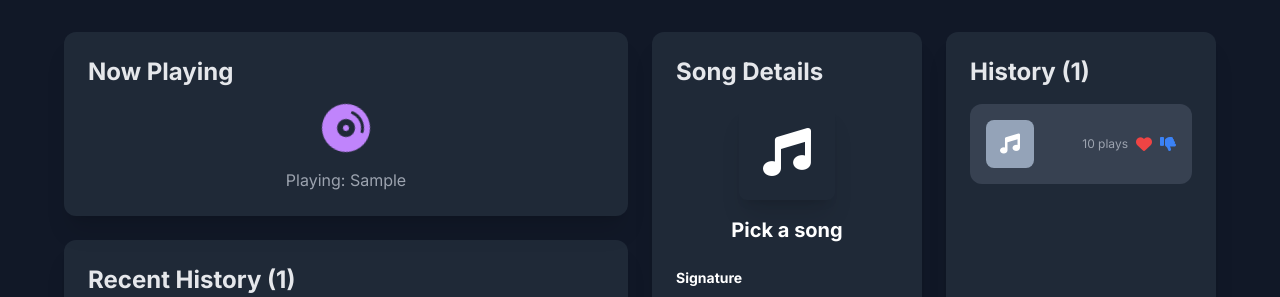
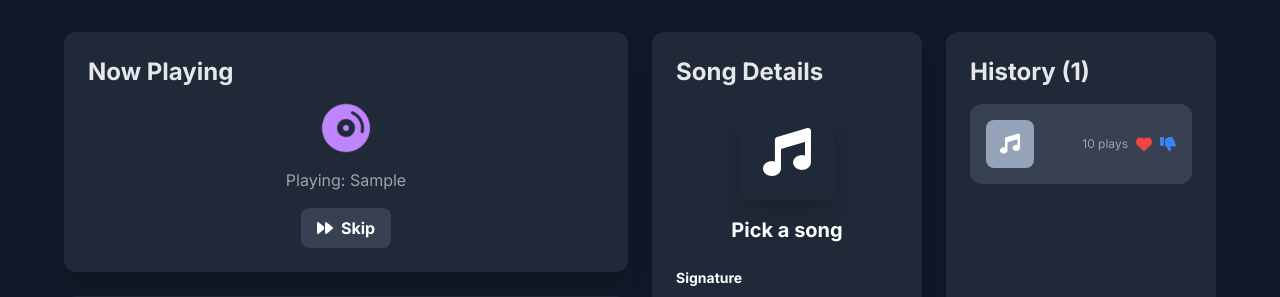
Before and after one commit to gabru-md/player-md, a Python web app: template server/templates/home.html in a window 1280 px wide. Shown: the top 297 px of the page. Run offline with Jinja, Linux system fonts and the light colour scheme; the template is opened without the code that fills it: most values are stand-ins (such as "Sample title", 1, 10 or a date in 2020); some libraries are stand-ins or nearby versions.

Commit message:
add skip functionality

```diff
--- a/server/server.py
+++ b/server/server.py
@@ -125,4 +125,9 @@ def create_app(player: Player, replayer: Player = None, player_task=None, radio_
         player.dislike(signature_key)
         return "Ok"
 
+    @app.route('/skip', methods=['POST'])
+    def skip():
+        player.skip_current_media()
+        return "Ok"
+
     return app
--- a/server/templates/home.html
+++ b/server/templates/home.html
@@ -68,6 +68,10 @@
                         {% else %}
                             <p>Playing: {{ currently_playing_key }}</p>
                         {% endif %}
+                        <button onclick="skipSong()"
+                                class="mt-4 bg-gray-700 hover:bg-gray-600 text-white font-bold py-2 px-4 rounded-lg transition-all duration-200">
+                            <i class="fa-solid fa-forward mr-2"></i>Skip
+                        </button>
                     {% else %}
                     <button onclick="playRadio()"><i class="fa-solid fa-play text-5xl mb-4 text-purple-400"></i>
                     </button>
@@ -455,6 +459,22 @@
         {% endif %}
     });
 
+     async function skipSong() {
+        try {
+            const response = await fetch('/skip', {
+                method: 'POST'
+            });
+            const result = await response.text();
+            if(result === "Ok") {
+                console.log("Skipped song");
+            }
+        } catch (error) {
+            console.error('Network or server error', error);
+        } finally {
+            location.reload();
+        }
+    }
+
     function addSignatureVisualizers() {
         const historyItems = document.querySelectorAll('#current-history-list .p-4');
         historyItems.forEach(item => {
```
Also changed, not shown: lib/player/player.py (+10 -0 lines).
